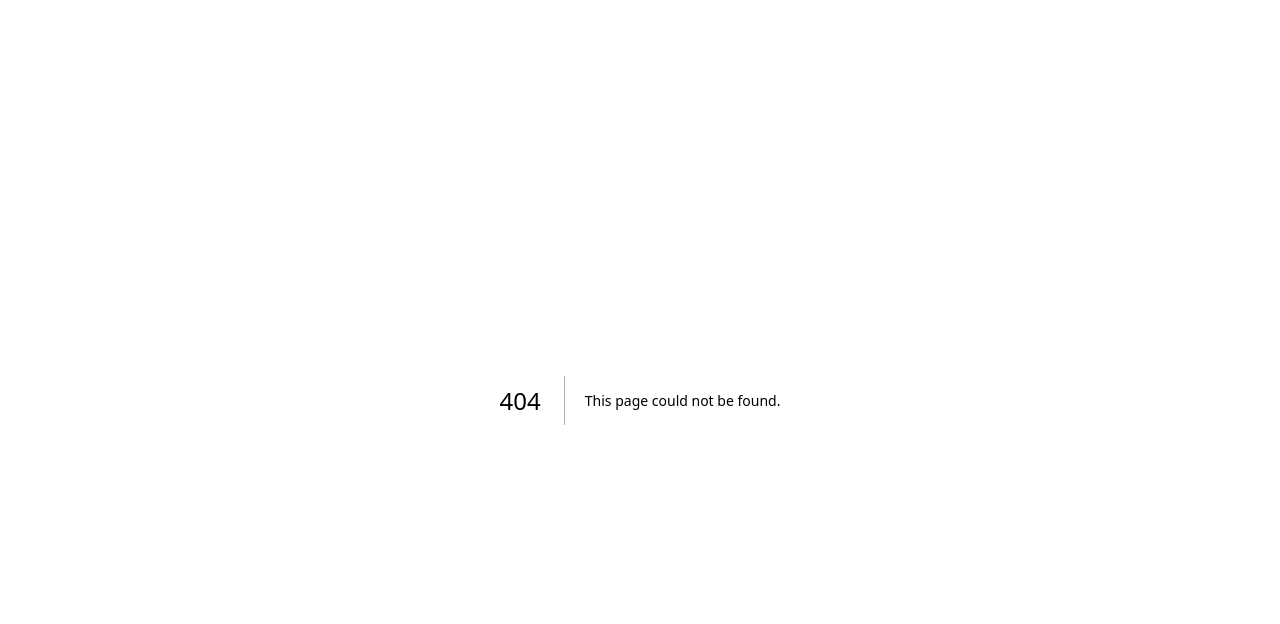
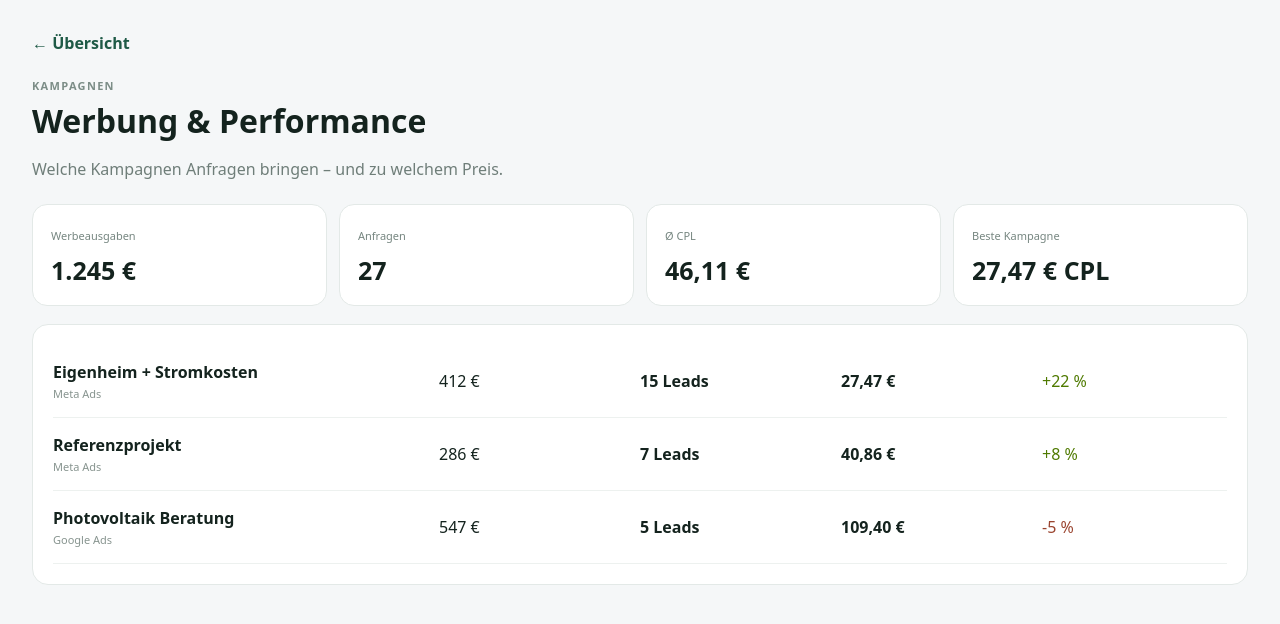
Before and after one commit to ravoeee-droid/solavol, a Next.js app: page /kampagnen in a window 1280 px wide. Before the commit this address had no page. Shown: the top 624 px of the page. Built offline with nearby package versions, Linux system fonts and the light colour scheme.

Commit message:
Add app/kampagnen/page.tsx

```diff
--- /dev/null
+++ b/app/kampagnen/page.tsx
@@ -0,0 +1,19 @@
+const campaigns=[
+{name:'Eigenheim + Stromkosten',platform:'Meta Ads',spend:'412 €',leads:15,cpl:'27,47 €',trend:'+22 %'},
+{name:'Referenzprojekt',platform:'Meta Ads',spend:'286 €',leads:7,cpl:'40,86 €',trend:'+8 %'},
+{name:'Photovoltaik Beratung',platform:'Google Ads',spend:'547 €',leads:5,cpl:'109,40 €',trend:'-5 %'}
+];
+export default function Campaigns(){
+ return <main style={{padding:32,fontFamily:'system-ui',background:'#f5f7f8',minHeight:'100vh'}}>
+  <a href="/" style={{color:'#1e5a46',fontWeight:700,textDecoration:'none'}}>← Übersicht</a>
+  <div style={{margin:'24px 0'}}><p style={{fontSize:11,letterSpacing:'.12em',fontWeight:800,color:'#7c8d87',margin:0}}>KAMPAGNEN</p><h1 style={{margin:'6px 0'}}>Werbung & Performance</h1><p style={{color:'#6f7e79'}}>Welche Kampagnen Anfragen bringen – und zu welchem Preis.</p></div>
+  <div style={{display:'grid',gridTemplateColumns:'repeat(4,1fr)',gap:12,marginBottom:18}}>
+   {[['Werbeausgaben','1.245 €'],['Anfragen','27'],['Ø CPL','46,11 €'],['Beste Kampagne','27,47 € CPL']].map(x=><article key={x[0]} style={{background:'#fff',border:'1px solid #e3e9e7',borderRadius:15,padding:18}}><span style={{fontSize:11,color:'#768680'}}>{x[0]}</span><strong style={{display:'block',fontSize:25,marginTop:8}}>{x[1]}</strong></article>)}
+  </div>
+  <section style={{background:'#fff',border:'1px solid #e3e9e7',borderRadius:16,padding:20}}>
+   {campaigns.map(c=><div key={c.name} style={{display:'grid',gridTemplateColumns:'2fr 1fr 1fr 1fr 1fr',gap:16,padding:'16px 0',borderBottom:'1px solid #edf1ef',alignItems:'center'}}>
+     <div><b>{c.name}</b><span style={{display:'block',fontSize:11,color:'#87948f',marginTop:3}}>{c.platform}</span></div><span>{c.spend}</span><b>{c.leads} Leads</b><strong>{c.cpl}</strong><span style={{color:c.trend.startsWith('+')?'#4f7a00':'#9a442f'}}>{c.trend}</span>
+   </div>)}
+  </section>
+ </main>
+}
```
